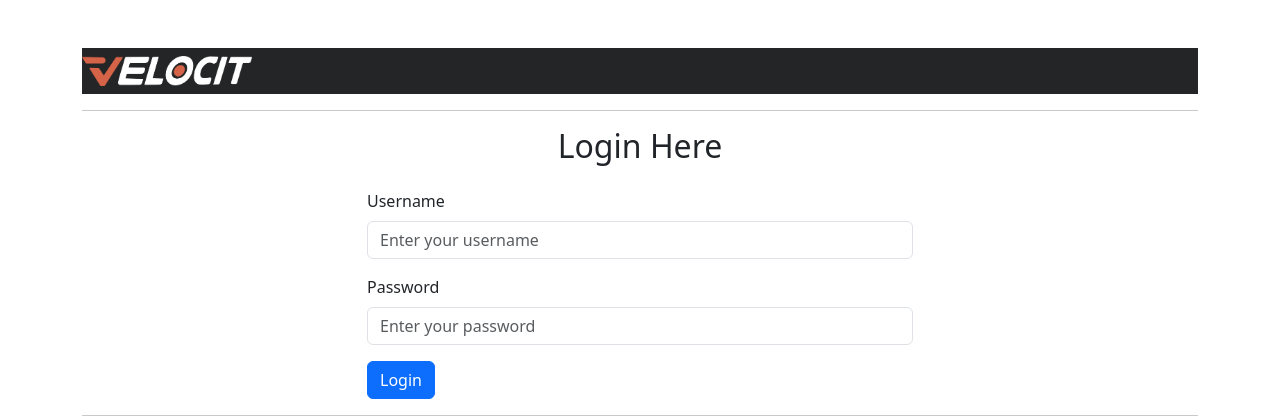
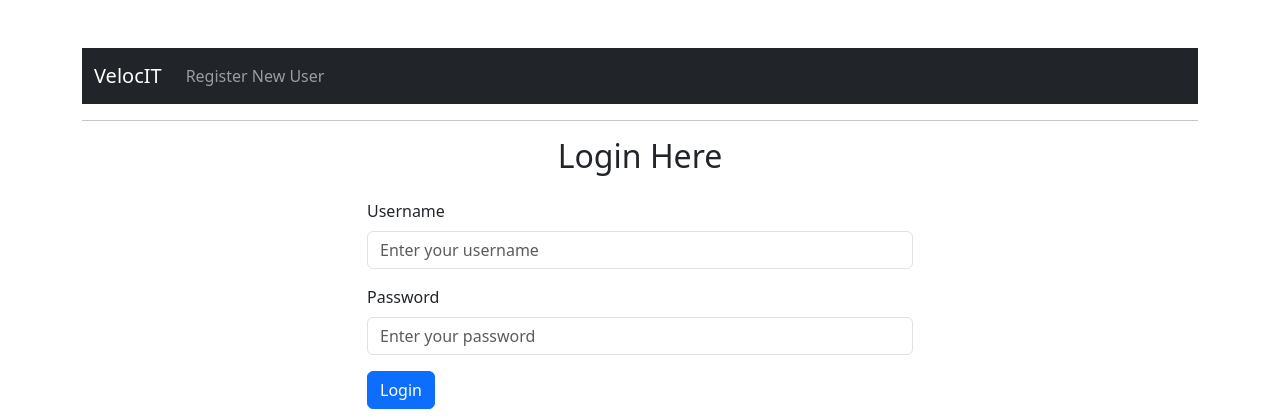
Before and after one commit to Scotthunt0413/VelocIT_Staging, a Flask app: page / in a window 1280 px wide. Shown: the top 420 px of the page. Run offline with Flask 3, Linux system fonts and the light colour scheme; data that the repository does not hold is empty; some libraries are stand-ins or nearby versions.

Commit message:
Revert "fixed home page"
This reverts commit fe271616877fcc20a18235f943c51bb4da9113ee.

```diff
--- a/flaskr/app/templates/base.html
+++ b/flaskr/app/templates/base.html
@@ -3,15 +3,21 @@
 <link rel="stylesheet" href="static/base.css">
 
 <body>
-    <nav class="navbar">
-        <div class="navbarlogo">
-            <a class="logo" href="#">
-                <img src="static/images/IT-logo.png">
-            </a>
-        </div>
 
-            <div class="navbar-links" id="navbarNav">
-                <ul>
+    <nav class="navbar navbar-expand-lg navbar-dark bg-dark">
+        <div class="container-fluid">
+            <a class="navbar-brand" href="#">VelocIT</a>
+            <button class="navbar-toggler" type="button" data-bs-toggle="collapse" data-bs-target="#navbarNav"
+                aria-controls="navbarNav" aria-expanded="false" aria-label="Toggle navigation">
+                <span class="navbar-toggler-icon"></span>
+            </button>
+            <div class="collapse navbar-collapse" id="navbarNav">
+                <ul class="navbar-nav">
+                    {% if not current_user.is_authenticated %}
+                    <li class="nav-item">
+                        <a class="nav-link" href="/register">Register New User</a>
+                    </li>
+                    {% endif %}
                     {% if current_user.is_authenticated: %}
                     <li>
                         <a href="/home">Home</a>
```
